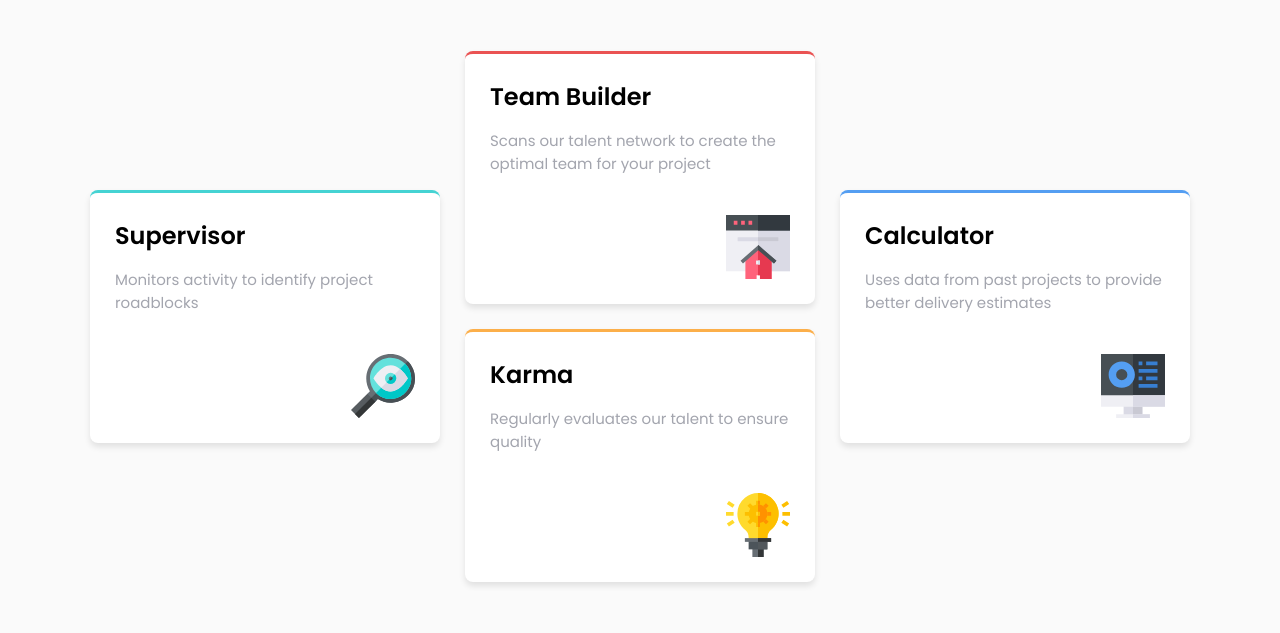
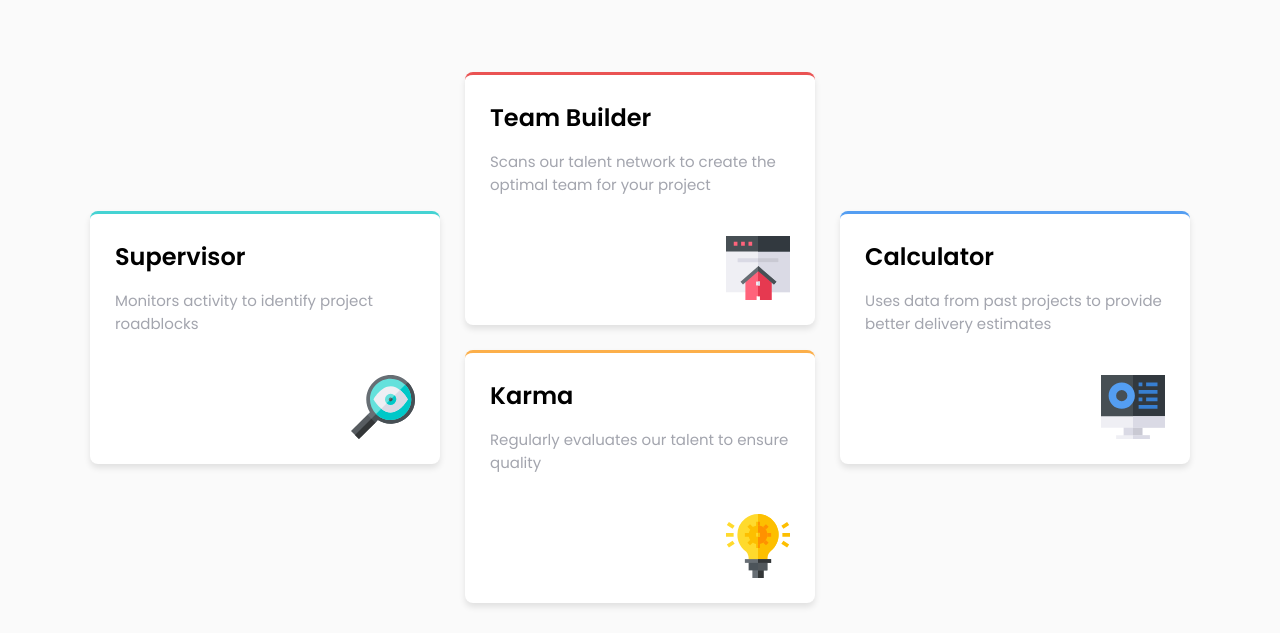
Before and after one commit to Talika-Bajaj/Four-Card-Feature-Section, a plain HTML site: page index.html in a window 1280 px wide. Shown: the part 209-842 px from the top of the page. Before the commit the page ends 800 px from the top, so only its background shows below. Drawn offline with Linux system fonts and the light colour scheme.

Commit message:
Update stylesheet

```diff
--- a/responsive.css
+++ b/responsive.css
@@ -7,7 +7,7 @@
 
 @media screen and (width > 650px) {
     main {
-        margin: 0;
+        margin: 30px auto;
     }
 
     .para {
```
